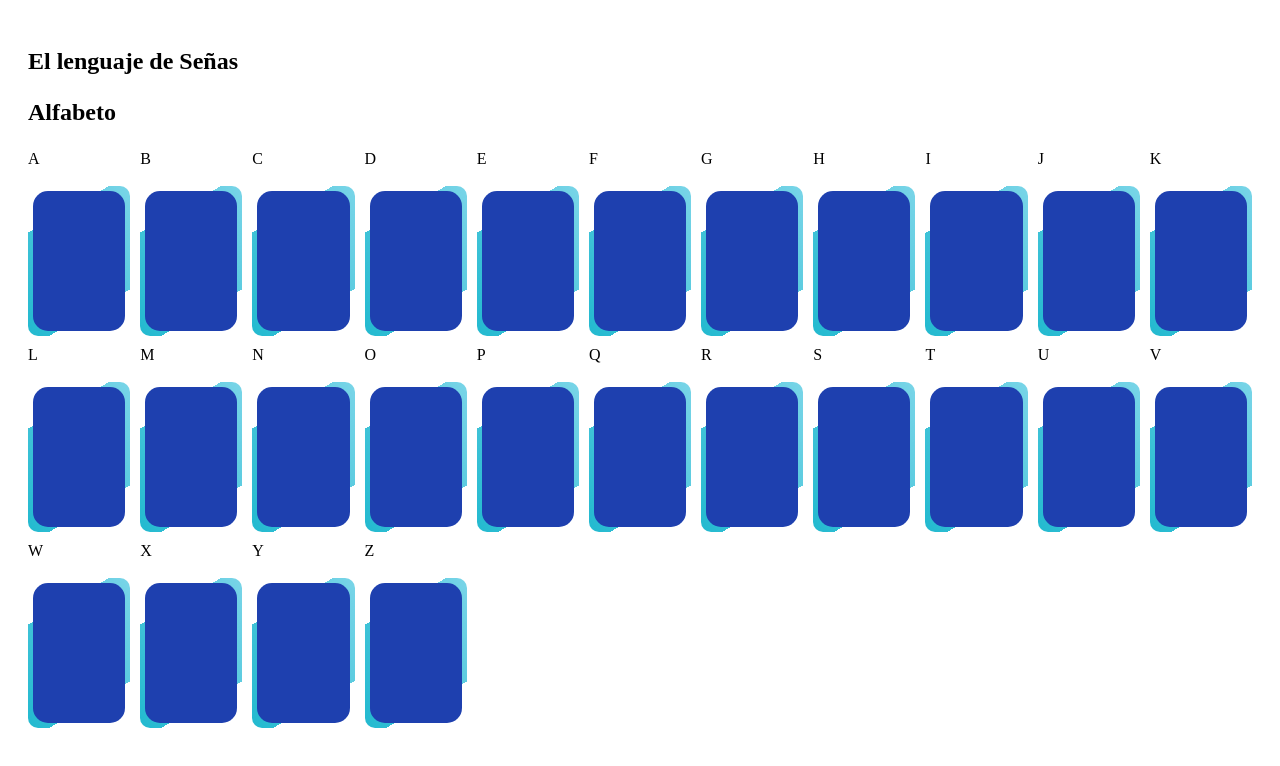
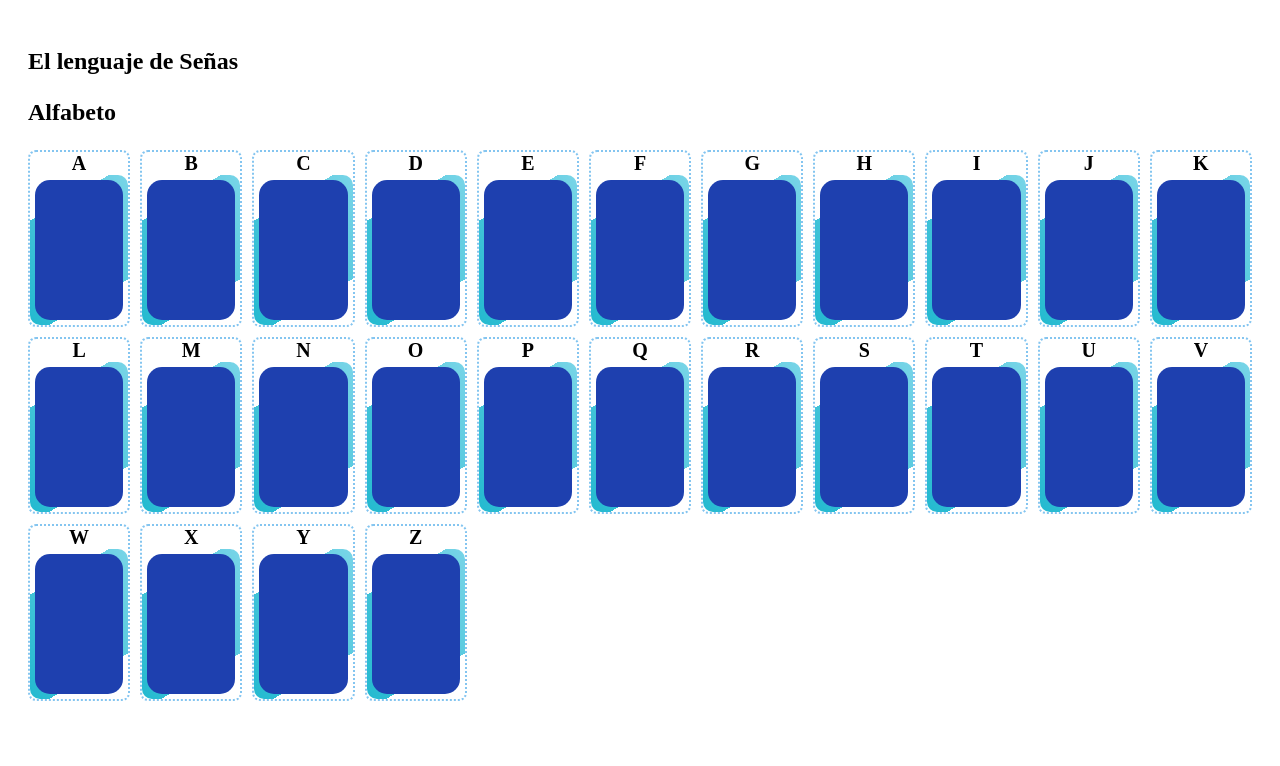
Before and after one commit to Mikecito080/SignHands-2.0, a plain HTML site: page alfabeto.html in a window 1280 px wide. Drawn offline with Linux system fonts and the light colour scheme.

Commit message:
ajusteal

```diff
--- a/alfabeto.html
+++ b/alfabeto.html
@@ -13,133 +13,133 @@
         <h2><p>Alfabeto</p></h2>
 
         <div class="card-container">
-            <div class="letra">A<br><br><a class="card">
+            <div class="letra">A<br><a class="card">
                 <div class="card__content">
                     <img src="IMAGENES/a.jpg">
                 </div>
             </a></div>
-            <div class="letra">B<br><br><a class="card">
+            <div class="letra">B<br><a class="card">
                 <div class="overlay-text">B</div>
                 <div class="card__content">
                       <img src="IMAGENES/B.png">
                 </div>
             </a> </div>
-            <div class="letra">C<br><br><a class="card">
+            <div class="letra">C<br><a class="card">
                 <div class="card__content">
                     <img src="IMAGENES/C.png">
                 </div>
             </a></div>
-            <div class="letra">D<br><br><a class="card">
+            <div class="letra">D<br><a class="card">
                 <div class="card__content">
                     <img src="IMAGENES/D.png">
                 </div>
             </a></div>
-            <div class="letra">E<br><br><a class="card">
+            <div class="letra">E<br><a class="card">
                 <div class="card__content">
                     <img src="IMAGENES/E.png">
                 </div>
             </a></div>
-            <div class="letra">F<br><br><a class="card">
+            <div class="letra">F<br><a class="card">
                 <div class="card__content">
                     <img src="IMAGENES/F.png">
                 </div>
             </a></div>
-            <div class="letra">G<br><br><a class="card">
+            <div class="letra">G<br><a class="card">
                 <div class="card__content">
                     <img src="IMAGENES/G.png">
                 </div>
             </a></div>
-            <div class="letra">H<br><br><a class="card">
+            <div class="letra">H<br><a class="card">
                 <div class="card__content">
                     <img src="IMAGENES/H.png">
                 </div>
             </a></div>
-            <div class="letra">I<br><br><a class="card">
+            <div class="letra">I<br><a class="card">
                 <div class="card__content">
                     <img src="IMAGENES/I.png">
                 </div>
             </a></div>
-            <div class="letra">J<br><br><a class="card">
+            <div class="letra">J<br><a class="card">
                 <div class="card__content">
                     <img src="IMAGENES/J.png">
                 </div>
             </a></div>
-            <div class="letra">K<br><br><a class="card">
+            <div class="letra">K<br><a class="card">
                 <div class="card__content">
                     <img src="IMAGENES/K.png">
                 </div>
             </a></div>
-            <div class="letra">L<br><br><a class="card">
+            <div class="letra">L<br><a class="card">
                 <div class="card__content">
                     <img src="IMAGENES/L.png">
                 </div>
             </a></div>
-            <div class="letra">M<br><br><a class="card">
+            <div class="letra">M<br><a class="card">
                 <div class="card__content">
                     <img src="IMAGENES/M.png">
                 </div>
             </a></div>
-            <div class="letra">N<br><br><a class="card">
+            <div class="letra">N<br><a class="card">
                 <div class="card__content">
                     <img src="IMAGENES/N.png">
                 </div>
             </a></div>
-            <div class="letra">O<br><br><a class="card">
+            <div class="letra">O<br><a class="card">
                 <div class="card__content">
                     <img src="IMAGENES/O.png">
                 </div>
             </a></div>
-            <div class="letra">P<br><br><a class="card">
+            <div class="letra">P<br><a class="card">
                 <div class="card__content">
                     <img src="IMAGENES/P.png">
                 </div>
             </a></div>
-            <div class="letra">Q<br><br><a class="card">
+            <div class="letra">Q<br><a class="card">
                 <div class="card__content">
                     <img src="IMAGENES/Q.png">
                 </div>
             </a></div>
-            <div class="letra">R<br><br><a class="card">
+            <div class="letra">R<br><a class="card">
                 <div class="card__content">
                     <img src="IMAGENES/R.png">
                 </div>
             </a></div>
-            <div class="letra">S<br><br><a class="card">
+            <div class="letra">S<br><a class="card">
                 <div class="card__content">
                     <img src="IMAGENES/S.png">
                 </div>
             </a></div>
-            <div class="letra">T<br><br><a class="card">
+            <div class="letra">T<br><a class="card">
                 <div class="card__content">
                     <img src="IMAGENES/T.png">
                 </div>
             </a></div>
-            <div class="letra">U<br><br><a class="card">
+            <div class="letra">U<br><a class="card">
                 <div class="card__content">
                     <img src="IMAGENES/U.png">
                 </div>
             </a></div>
-            <div class="letra">V<br><br><a class="card">
+            <div class="letra">V<br><a class="card">
                 <div class="card__content">
                     <img src="IMAGENES/V.png">
                 </div>
             </a></div>
-            <div class="letra">W<br><br><a class="card">
+            <div class="letra">W<br><a class="card">
                 <div class="card__content">
                     <img src="IMAGENES/W.png">
                 </div>
             </a></div>
-            <div class="letra">X<br><br><a class="card">
+            <div class="letra">X<br><a class="card">
                 <div class="card__content">
                     <img src="IMAGENES/X.png">
                 </div>
             </a></div>
-            <div class="letra">Y<br><br><a class="card">
+            <div class="letra">Y<br><a class="card">
                 <div class="card__content">
                     <img src="IMAGENES/Y.png">
                 </div>
             </a></div>
-            <div class="letra">Z<br><br><a class="card">
+            <div class="letra">Z<br><a class="card">
                 <div class="card__content">
                     <img src="IMAGENES/Z.png">
                 </div>
--- a/alfabetoestilos.css
+++ b/alfabetoestilos.css
@@ -7,6 +7,13 @@
     transition: margin-left 0.3s ease;
   }
 
+  .letra {
+    text-align: center;
+    font-size: 20px;
+    font-weight: bold;
+    border: 2px dotted #84c5f0;
+    border-radius: 8px;
+    }
 
   /* Estilo de las tarjetas */
   .card-container {
```
